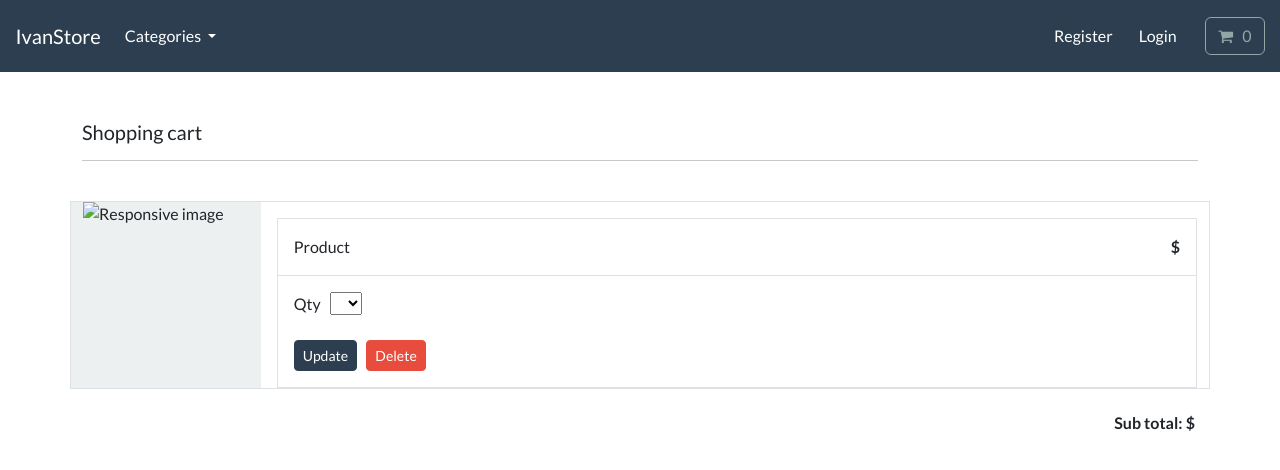
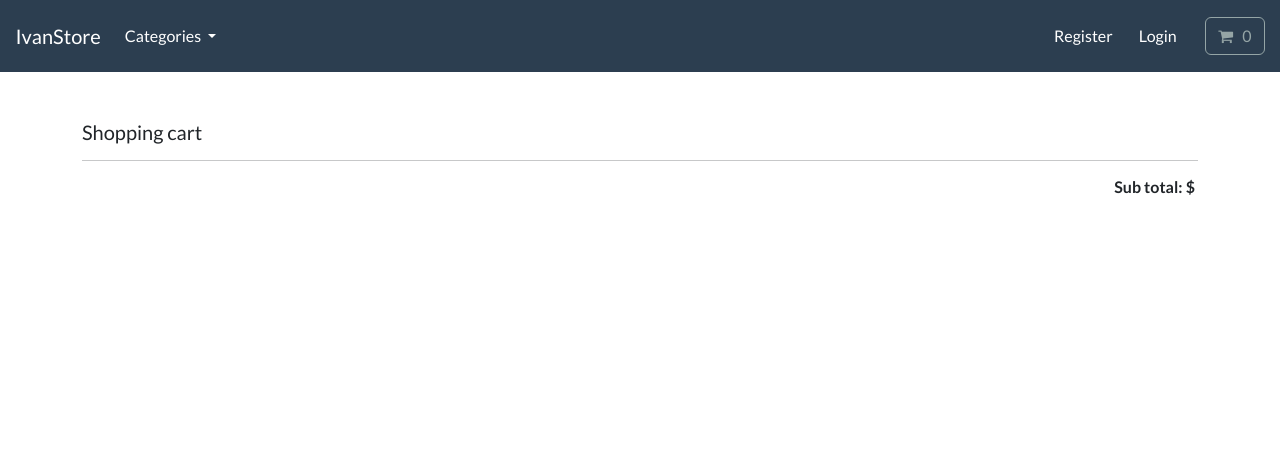
Before and after one commit to IvanSerbeniuk/Django, a Django app: page /cart/ in a window 1280 px wide. Shown: the top 470 px of the page. Run offline with Django 4.2, Linux system fonts and the light colour scheme; data comes from the database, SQL or seed files in the repository; both versions use the stored data as it was after the commit; some libraries are stand-ins or nearby versions.

Commit message:
looped prodcts in shopping cart + match with DB

```diff
--- a/cart/cart.py
+++ b/cart/cart.py
@@ -1,4 +1,8 @@
 #all cart functionality in this file
+
+from decimal import Decimal
+
+from store.models import Product
 
 class Cart():
     #session handling part
@@ -36,3 +40,23 @@ class Cart():
     def __len__(self):
 
         return sum(item['qty'] for item in self.cart.values())
+
+    def __iter__(self): #func help iterate through  all the products within our shopping cart. we want loop through our session data and use the product ID that we sent over via our AJAx request as a reference for filtering through our database
+
+        all_product_id = self.cart.keys()#all id
+
+        products = Product.objects.filter(id__in=all_product_id)  #we want tto check in our DB if all products metched srom shopping cart
+
+        cart = self.cart.copy() #copy instence of our sesssion data
+
+        for product in products:
+
+            cart[str(product.id)]['product'] = product
+
+        for item in cart.values():
+
+            item['price'] = Decimal(item['price'])
+
+            item['total'] = item['price'] * item['qty']
+
+            yield item
--- a/cart/templates/cart-summary.html
+++ b/cart/templates/cart-summary.html
@@ -13,24 +13,25 @@
 
       <h1 class="h5"> Shopping cart </h1>
 
-	<hr>
-
+	    <hr>
+      {% for item in cart %}
+      {% with product=item.product %}
       <br>
 
       <div class="row mb-4 border product-item">
 
         <div class="col-md-3 col-lg-2 order-md-first bg-light">
 
-            <img class="img-fluid mx-auto d-block" width="200px" alt="Responsive image" src=""> <!-- Product image -->
+            <img class="img-fluid mx-auto d-block" width="200px" alt="Responsive image" src="{{product.image.url}}">
 
         </div>
 
 
         <div class="col-md-9 col-lg-10 ps-md-3 ps-lg-10">
 
-          <a href="" class="text-decoration-none text-reset"> <!-- Product get absolute url -->
+          <a href="{{product.get_absolute_url}}" class="text-info text-decoration-none "> <!-- Product get absolute url -->
 
-            <h1 class="h5 pt-2"> <!-- Product title --> </h1>
+            <h1 class="h5 pt-2"> {{product.title}} </h1>
 
           </a>
 
@@ -42,7 +43,7 @@
 
                 <div class="col-6"> Product </div>
 
-                <div class="col-6 text-end"><span class="h6 fw-bold">$ <!-- Product price --> </span></div>
+                <div class="col-6 text-end"><span class="h6 fw-bold">$ {{product.price}}</span></div>
 
               </div>
 
@@ -105,7 +106,9 @@
 
     </div>
 
+    {% endwith %}
 
+    {% endfor %}
 
       <div class="col-12 text-end">
 
--- a/cart/views.py
+++ b/cart/views.py
@@ -8,14 +8,16 @@ from django.shortcuts import get_object_or_404
 
 from django.http import JsonResponse
 
-def cart_summory(request):
+def cart_summory(request): # obtain session data and pass it on through out cart-summory.html(page)
 
-    return render(request, 'cart-summary.html')
+    cart = Cart(request)
+
+    return render(request, 'cart-summary.html', {'cart':cart})
 
 
 def cart_add(request):
 
-    cart = Cart(request)
+    cart = Cart(request) #we are making use of session class cart()
 
     if request.POST.get('action') == 'post': #Ошибка капиталайз Пост
 
```
Also changed, not shown: db.sqlite3.
